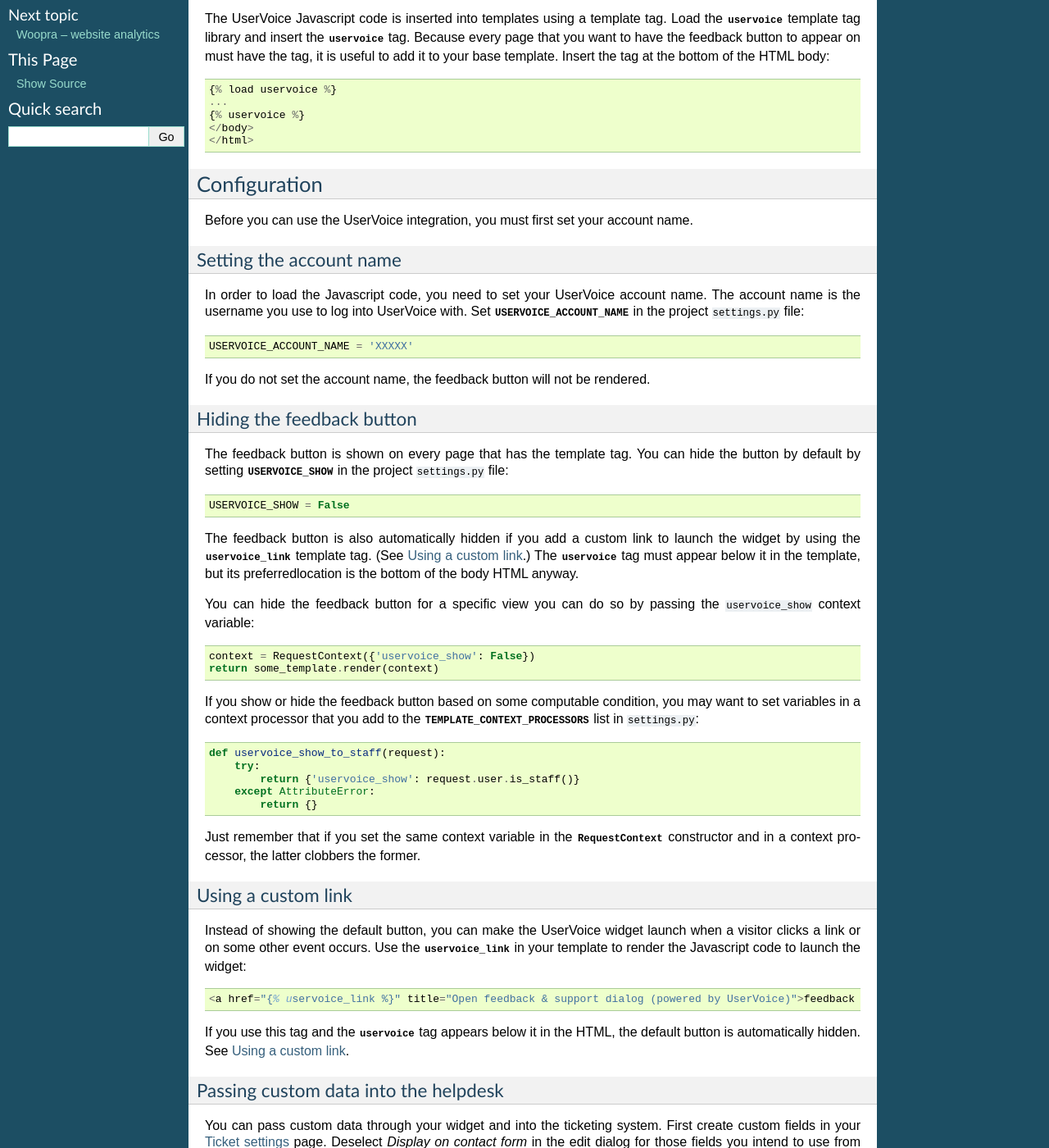
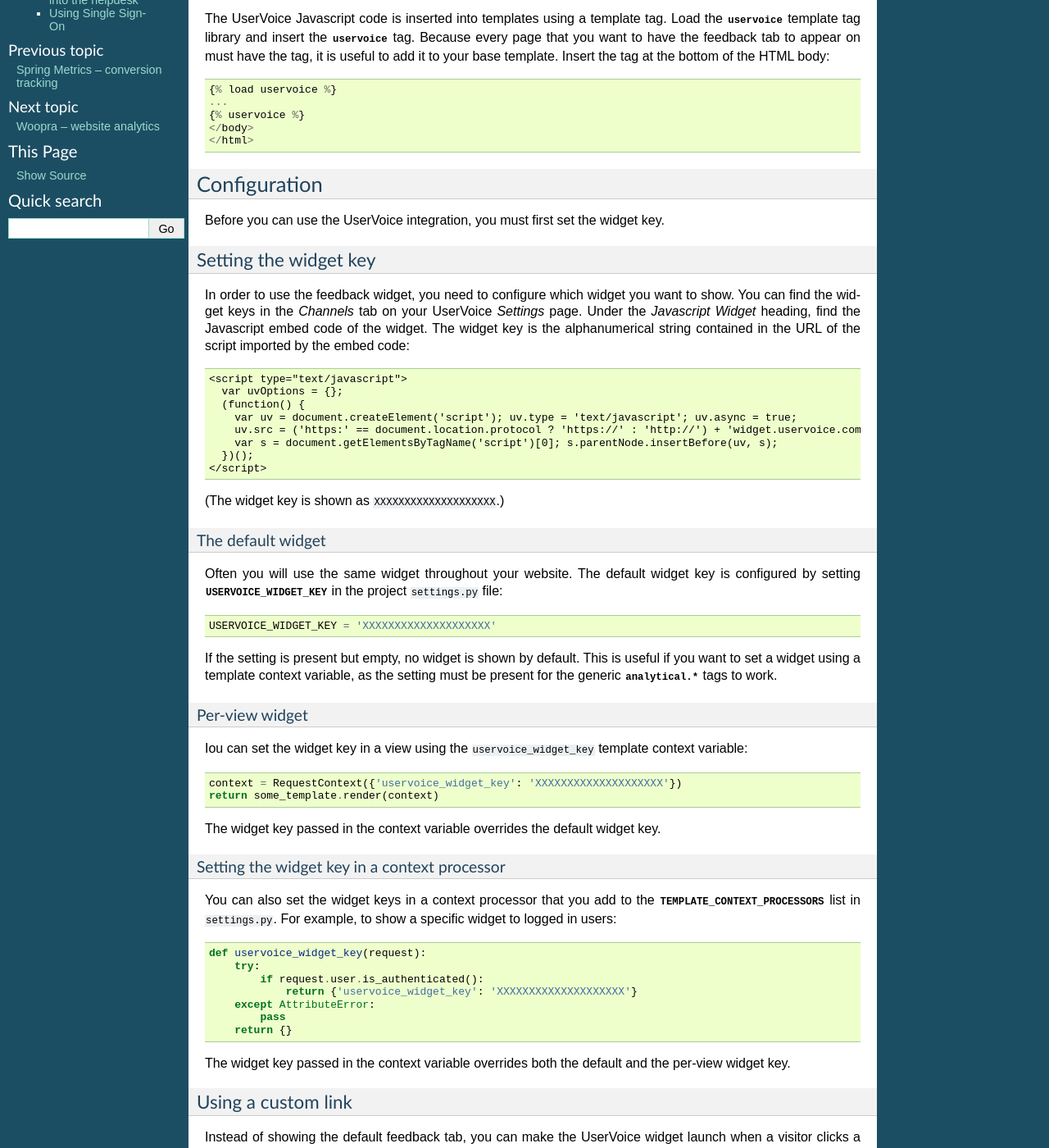
Before and after one commit to jazzband/django-analytical, a Sphinx documentation site: the page built from docs/services/uservoice.rst, in a window 1280 px wide and 1400 px high, scrolled down 354 px. Shown: the whole window at 82% size. Built offline with Sphinx 7.4.7, drawn with Linux system fonts in a browser that asks for light colours; some of the changed text lies outside the part shown.

Commit message:
Add UserVoice service

```diff
--- a/CHANGELOG.rst
+++ b/CHANGELOG.rst
@@ -1,3 +1,7 @@
+Version 0.12.0
+--------------
+* Add support for the UserVoice service.
+
 Version 0.11.3
 --------------
 * Added support for Gaug.es (Steven Skoczen)
--- a/analytical/__init__.py
+++ b/analytical/__init__.py
@@ -10,6 +10,6 @@
 
 __author__ = "Joost Cassee"
 __email__ = "joost@cassee.net"
-__version__ = "0.11.3"
+__version__ = "0.12.0"
 __copyright__ = "Copyright (C) 2011 Joost Cassee and others"
 __license__ = "MIT License"
--- a/docs/services/uservoice.rst
+++ b/docs/services/uservoice.rst
@@ -3,12 +3,14 @@
 =======================================
 
 UserVoice_ makes it simple for your customers to give, discuss, and vote
-for feedback.  An unobtrusive feedback button allows visitors to easily
+for feedback.  An unobtrusive feedback tab allows visitors to easily
 submit and discuss ideas without  having to sign up for a new account.
 The best ideas are delivered to you based on customer votes.
 
 .. _UserVoice: http://www.uservoice.com/
 
+
+.. _uservoice-installation:
 
 Installation
 ============
@@ -26,7 +28,7 @@
 The UserVoice Javascript code is inserted into templates using a
 template tag.  Load the :mod:`uservoice` template tag library and insert
 the :ttag:`uservoice` tag.  Because every page that you want to have
-the feedback button to appear on must have the tag, it is useful to add
+the feedback tab to appear on must have the tag, it is useful to add
 it to your base template.  Insert the tag at the bottom of the HTML
 body::
 
@@ -42,61 +44,74 @@
 Configuration
 =============
 
-Before you can use the UserVoice integration, you must first set your
-account name.
+Before you can use the UserVoice integration, you must first set the
+widget key.
 
 
-Setting the account name
-------------------------
+Setting the widget key
+----------------------
 
-In order to load the Javascript code, you need to set your UserVoice
-account name.  The account name is the username you use to log into
-UserVoice with.  Set :const:`USERVOICE_ACCOUNT_NAME` in the project
-:file:`settings.py` file::
+In order to use the feedback widget, you need to configure which widget
+you want to show.  You can find the widget keys in the *Channels* tab on
+your UserVoice *Settings* page.  Under the *Javascript Widget* heading,
+find the Javascript embed code of the widget.  The widget key is the
+alphanumerical string contained in the URL of the script imported by the
+embed code::
 
-    USERVOICE_ACCOUNT_NAME = 'XXXXX'
+    <script type="text/javascript">
+      var uvOptions = {};
+      (function() {
+        var uv = document.createElement('script'); uv.type = 'text/javascript'; uv.async = true;
+        uv.src = ('https:' == document.location.protocol ? 'https://' : 'http://') + 'widget.uservoice.com/XXXXXXXXXXXXXXXXXXXX.js';
+        var s = document.getElementsByTagName('script')[0]; s.parentNode.insertBefore(uv, s);
+      })();
+    </script>
 
-If you do not set the account name, the feedback button will not be
-rendered.
+(The widget key is shown as ``XXXXXXXXXXXXXXXXXXXX``.)
 
+The default widget
+..................
 
-.. _uservoice-hide:
+Often you will use the same widget throughout your website.  The default
+widget key is configured by setting :const:`USERVOICE_WIDGET_KEY` in
+the project :file:`settings.py` file::
 
-Hiding the feedback button
---------------------------
+    USERVOICE_WIDGET_KEY = 'XXXXXXXXXXXXXXXXXXXX'
 
-The feedback button is shown on every page that has the template tag.
-You can hide the button by default by setting :const:`USERVOICE_SHOW`
-in the project :file:`settings.py` file::
+If the setting is present but empty, no widget is shown by default. This
+is useful if you want to set a widget using a template context variable,
+as the setting must be present for the generic :ttag:`analytical.*` tags
+to work.
 
-    USERVOICE_SHOW = False
+Per-view widget
+...............
 
-The feedback button is also automatically hidden if you add a custom
-link to launch the widget by using the :ttag:`uservoice_link` template
-tag.  (See :ref:`uservoice-link`.)  The :ttag:`uservoice` tag must
-appear below it in the template, but its preferredlocation is the bottom
-of the body HTML anyway.
+Iou can set the widget key in a view using the ``uservoice_widget_key``
+template context variable::
 
-You can hide the feedback button for a specific view you can do so by
-passing the ``uservoice_show`` context variable::
-
-    context = RequestContext({'uservoice_show': False})
+    context = RequestContext({'uservoice_widget_key': 'XXXXXXXXXXXXXXXXXXXX'})
     return some_template.render(context)
 
-If you show or hide the feedback button based on some computable
-condition, you may want to set variables in a context processor that you
-add to the :data:`TEMPLATE_CONTEXT_PROCESSORS` list in
-:file:`settings.py`::
+The widget key passed in the context variable overrides the default
+widget key.
 
-    def uservoice_show_to_staff(request):
+Setting the widget key in a context processor
+.............................................
+
+You can also set the widget keys in a context processor that you add to
+the :data:`TEMPLATE_CONTEXT_PROCESSORS` list in :file:`settings.py`.
+For example, to show a specific widget to logged in users::
+
+    def uservoice_widget_key(request):
         try:
-            return {'uservoice_show': request.user.is_staff()}
+            if request.user.is_authenticated():
+                return {'uservoice_widget_key': 'XXXXXXXXXXXXXXXXXXXX'}
         except AttributeError:
-            return {}
+            pass
+        return {}
 
-Just remember that if you set the same context variable in the
-:class:`~django.template.context.RequestContext` constructor and in a
-context processor, the latter clobbers the former.
+The widget key passed in the context variable overrides both the default
+and the per-view widget key.
 
 
 .. _uservoice-link:
@@ -104,26 +119,49 @@
 Using a custom link
 -------------------
 
-Instead of showing the default button, you can make the UserVoice widget
-launch when a visitor clicks a link or on some other event occurs.  Use
-the :ttag:`uservoice_link` in your template to render the Javascript
-code to launch the widget::
+Instead of showing the default feedback tab, you can make the UserVoice
+widget launch when a visitor clicks a link or when some other event
+occurs.  Use the :ttag:`uservoice_popup` tag in your template to render
+the Javascript code to launch the widget::
 
-    <a href="{% uservoice_link %}" title="Open feedback & support dialog (powered by UserVoice)">feedback & support</a>
+    <a href="#" onclick="{% uservoice_popup %}; return false;">Feedback</a>
 
 If you use this tag and the :ttag:`uservoice` tag appears below it in
-the HTML, the default button is automatically hidden.  See
-:ref:`uservoice-link`.
+the HTML, the default tab is automatically hidden.  (The preferred
+location of the :ttag:`uservoice` is the bottom of the body HTML, so
+this usually works automatically.  See :ref:`uservoice-installation`.)
+
+You can explicitly hide the feedback tab by setting the
+``uservoice_show_tab`` context variable to :const:``False``::
+
+    context = RequestContext({'uservoice_show_tab': False})
+    return some_template.render(context)
+
+However, instead consider only setting the widget key in the views you
+do want to show the widget on.
+
+
+Showing a second widget
+.......................
+
+Use the :ttag:`uservoice_popup` tag with a widget_key to display a
+different widget that the one configured in the
+:const:`USERVOICE_WIDGET_KEY` setting or the ``uservoice_widget_key``
+template context variable::
+
+    <a href="#" onclick="{% uservoice_popup 'XXXXXXXXXXXXXXXXXXXX' %}; return false;">Helpdesk</a>
+
+In this case, the default widget tab is not hidden.
 
 
 Passing custom data into the helpdesk
 -------------------------------------
 
 You can pass custom data through your widget and into the ticketing
-system.  First create custom fields in your `Ticket settings`_ page.
+system.  First create custom fields in your *Tickets* settings page.
 Deselect *Display on contact form* in the edit dialog for those fields
-you intend to use from Django.  You can now pass values for this field
-by passing the :data:`uservoice_fields` context variables to the
+you intend to use from Django.  You can set values for this field by
+passing the :data:`uservoice_fields` context variables to the
 template::
 
     uservoice_fields = {
@@ -139,15 +177,13 @@
 :class:`~django.template.context.RequestContext` constructor.
 
 
-.. _`Ticket settings`: https://cassee.uservoice.com/admin/settings#/tickets
-
-
-
 Using Single Sign-On
 --------------------
 
-If your websites authenticates users, you can allow them to use
-UserVoice without having to create an account.
+If your websites authenticates users, you will be able to let them give
+feedback without having to create a UserVoice account.
+
+*This feature is in development*
 
 See also :ref:`identifying-visitors`.
 
```
Also changed, not shown: README.rst (+17 -15 lines), 4 other files.
